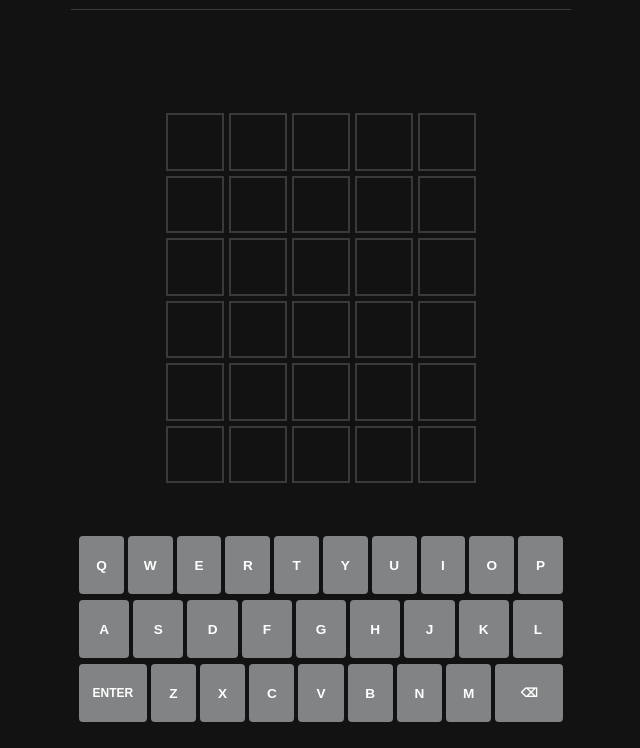
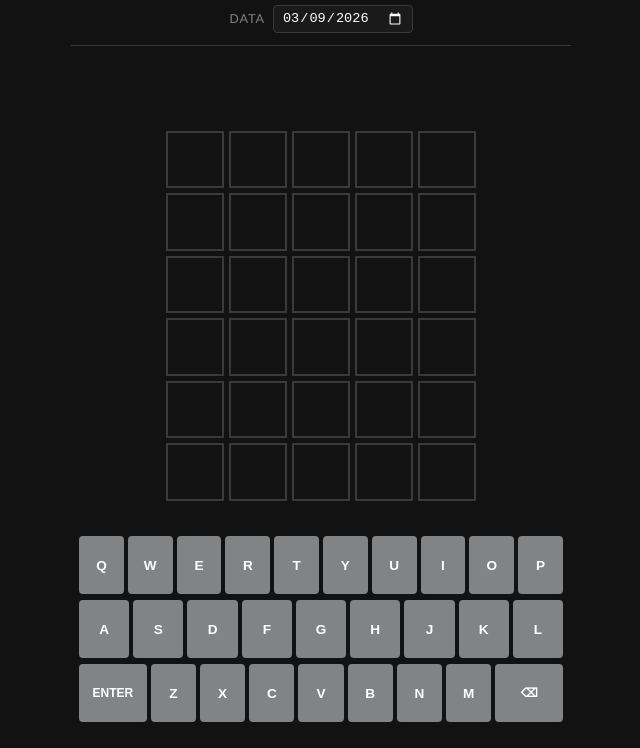
Before and after one commit to pacbtz/palavrix, a plain HTML site: page index.html in a window 1280 px wide. Shown: the part 52-800 px from the top of the page, without its empty margins (319-959 px from the left). Drawn offline with Linux system fonts and the light colour scheme.

Commit message:
add word list

```diff
--- a/index.html
+++ b/index.html
@@ -255,6 +255,36 @@
     #play-again:hover {
       background: #6aaf63;
     }
+
+    #date-selector {
+      display: flex;
+      align-items: center;
+      justify-content: center;
+      gap: 8px;
+      margin-top: 8px;
+    }
+
+    #date-selector label {
+      font-size: 0.8rem;
+      color: #818384;
+      text-transform: uppercase;
+      letter-spacing: 0.05rem;
+    }
+
+    #date-input {
+      background: #1a1a1b;
+      border: 1px solid #3a3a3c;
+      border-radius: 4px;
+      color: #fff;
+      font-size: 0.85rem;
+      padding: 4px 8px;
+      cursor: pointer;
+    }
+
+    #date-input::-webkit-calendar-picker-indicator {
+      filter: invert(1);
+      cursor: pointer;
+    }
   </style>
 </head>
 
@@ -262,6 +292,10 @@
 
   <header>
     <h1>Palavrix</h1>
+    <div id="date-selector">
+      <label for="date-input">Data</label>
+      <input type="date" id="date-input" />
+    </div>
   </header>
 
   <div id="message"></div>
@@ -275,9 +309,9 @@
   <button id="play-again" onclick="initGame()">Play Again</button>
 
   <script>
-    const WORD = 'PEDRO';
     const MAX_GUESSES = 6;
     const WORD_LENGTH = 5;
+    const EPOCH = new Date('2024-01-01T00:00:00Z');
 
     const KEYBOARD_ROWS = [
       ['Q', 'W', 'E', 'R', 'T', 'Y', 'U', 'I', 'O', 'P'],
@@ -285,12 +319,28 @@
       ['Enter', 'Z', 'X', 'C', 'V', 'B', 'N', 'M', '⌫']
     ];
 
+    let WORD = '';
+    let wordList = [];
     let currentRow = 0;
     let currentCol = 0;
     let currentGuess = [];
     let gameOver = false;
     let tiles = [];
     let keyMap = {};
+
+    function todayString() {
+      const d = new Date();
+      const y = d.getFullYear();
+      const m = String(d.getMonth() + 1).padStart(2, '0');
+      const day = String(d.getDate()).padStart(2, '0');
+      return `${y}-${m}-${day}`;
+    }
+
+    function dateToWordIndex(dateStr) {
+      const selected = new Date(dateStr + 'T00:00:00Z');
+      const dayOffset = Math.floor((selected - EPOCH) / 86400000);
+      return ((dayOffset % wordList.length) + wordList.length) % wordList.length;
+    }
 
     function buildBoard() {
       const board = document.getElementById('board');
@@ -342,7 +392,7 @@
         deleteLetter();
       } else if (key === 'Enter') {
         submitGuess();
-      } else if (/^[A-Za-z]$/.test(key)) {
+      } else if (/^[A-Za-záéíóúâêôãõàüç]$/i.test(key)) {
         addLetter(key.toUpperCase());
       }
     }
@@ -368,14 +418,21 @@
     function submitGuess() {
       if (currentCol < WORD_LENGTH) {
         shakeRow(currentRow);
-        setMessage('Not enough letters');
+        setMessage('Palavra incompleta');
         setTimeout(() => setMessage(''), 1500);
         return;
       }
 
-      const guess = currentGuess.join('');
-      const result = evaluateGuess(guess);
-      revealRow(currentRow, result, guess);
+      const guess = currentGuess.join('').toLowerCase();
+      if (!wordList.includes(guess)) {
+        shakeRow(currentRow);
+        setMessage('Palavra não encontrada');
+        setTimeout(() => setMessage(''), 1500);
+        return;
+      }
+
+      const result = evaluateGuess(guess.toUpperCase());
+      revealRow(currentRow, result, guess.toUpperCase());
     }
 
     function evaluateGuess(guess) {
@@ -384,7 +441,6 @@
       const guessArr = guess.split('');
       const used = Array(WORD_LENGTH).fill(false);
 
-      // First pass: correct positions
       for (let i = 0; i < WORD_LENGTH; i++) {
         if (guessArr[i] === wordArr[i]) {
           result[i] = 'correct';
@@ -393,7 +449,6 @@
         }
       }
 
-      // Second pass: present letters
       for (let i = 0; i < WORD_LENGTH; i++) {
         if (guessArr[i] === null) continue;
         for (let j = 0; j < WORD_LENGTH; j++) {
@@ -435,12 +490,12 @@
         if (won) {
           gameOver = true;
           bounceRow(row);
-          const msgs = ['Genius!', 'Magnificent!', 'Impressive!', 'Splendid!', 'Great!', 'Phew!'];
+          const msgs = ['Genial!', 'Magnífico!', 'Impressionante!', 'Esplêndido!', 'Ótimo!', 'Ufa!'];
           setMessage(msgs[Math.min(row, msgs.length - 1)]);
           document.getElementById('play-again').style.display = 'block';
         } else if (currentRow >= MAX_GUESSES) {
           gameOver = true;
-          setMessage(`The word was ${WORD}`);
+          setMessage(`A palavra era ${WORD}`);
           document.getElementById('play-again').style.display = 'block';
         }
       }, totalDelay + flipDuration);
@@ -476,6 +531,10 @@
     }
 
     function initGame() {
+      const dateInput = document.getElementById('date-input');
+      const idx = dateToWordIndex(dateInput.value);
+      WORD = wordList[idx].toUpperCase();
+
       currentRow = 0;
       currentCol = 0;
       currentGuess = [];
@@ -488,7 +547,15 @@
 
     document.addEventListener('keydown', e => handleKey(e.key));
 
-    initGame();
+    document.getElementById('date-input').value = todayString();
+    document.getElementById('date-input').addEventListener('change', () => initGame());
+
+    fetch('palavras-5.json')
+      .then(r => r.json())
+      .then(data => {
+        wordList = data;
+        initGame();
+      });
   </script>
 </body>
 
```
Also changed, not shown: palavras-5.json (added, +1 -0 lines).
